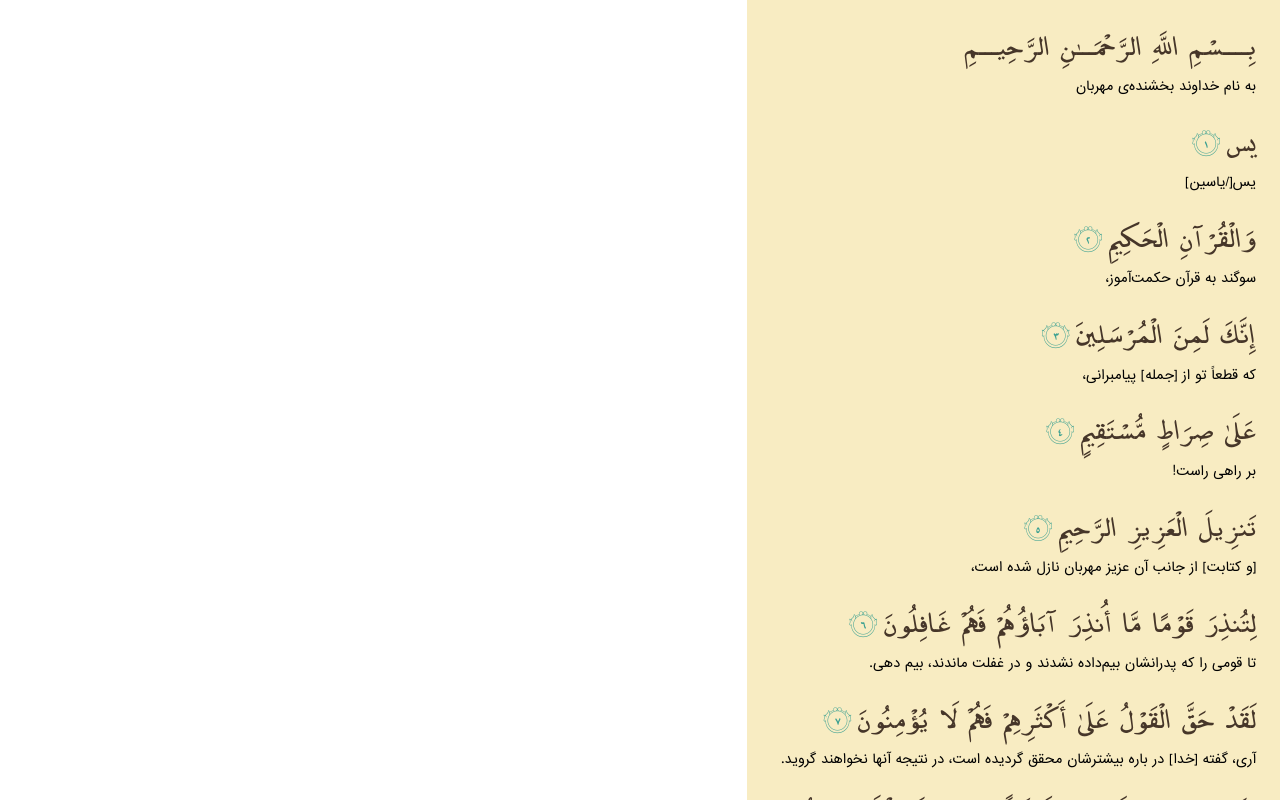
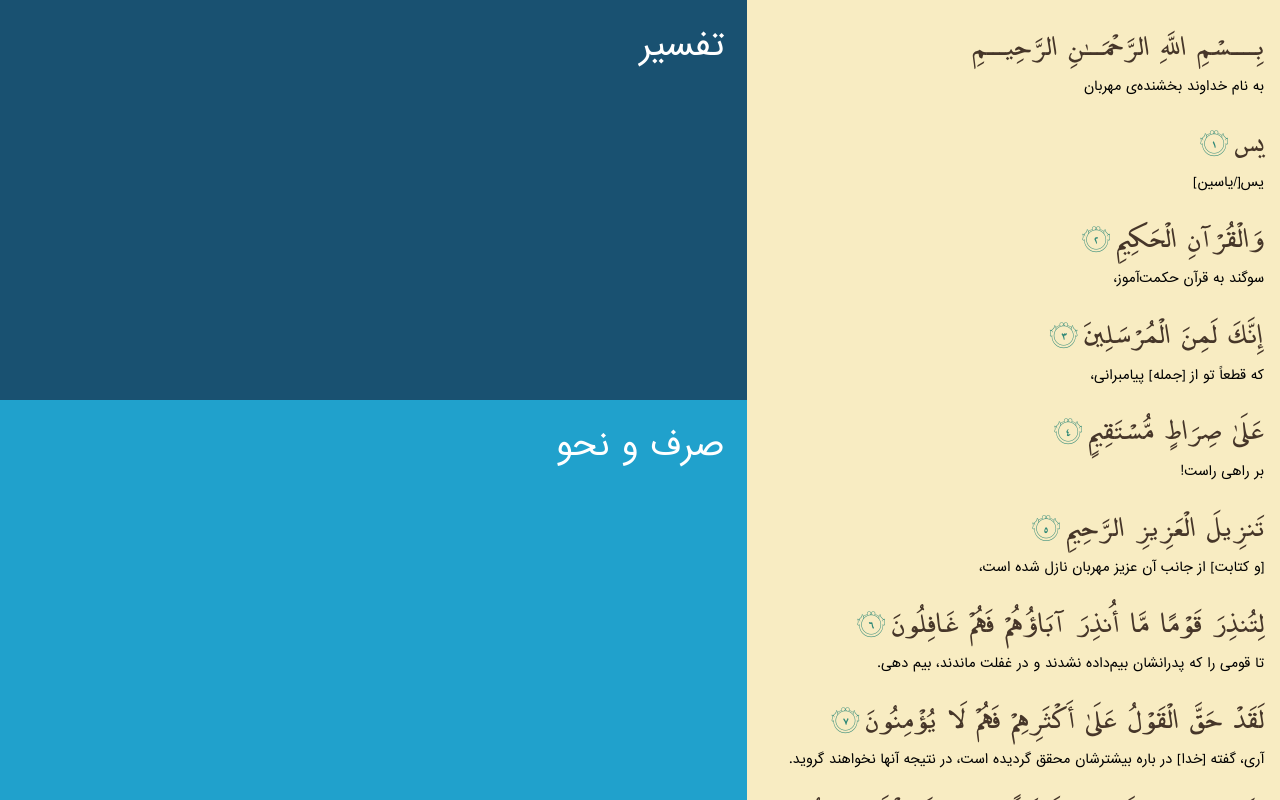
Before and after one commit to QuranPalace/surahyasin.net-angular, a website: page index.html in a window 1280 px wide. Drawn offline with nearby package versions, Linux system fonts and the light colour scheme; some packages are replaced by stand-ins of ours; files whose address does not match are found by name.

Commit message:
detail box added

```diff
--- a/assets/scss/index.scss
+++ b/assets/scss/index.scss
@@ -3,10 +3,13 @@
 @import "foundation.scss";
 $mainTextColor: #463629;
 $seconderyTextColor: #000000;
-$seconderyColor1: #003768;
-$seconderyColor2: #e5c100;
+$seconderyColor1: #195171;
+$seconderyColor2: #20A1CC;
+$seconderyColor3: #9D2727;
+$seconderyColor4: #0C666F;
+$seconderyColor5: #364449;
 $backgroundColor: #F8ECC2;
-$numberColor: #3BA091;
+$numberColor: #2F8877;
 body
 {
 	margin: 0px;
@@ -15,6 +18,16 @@ body
 .row.fullWidth
 {
 	max-width: 100% !important;
+}
+.paddingless
+{
+	padding-left: 0px !important;
+	padding-right: 0px !important;
+}
+.marginless
+{
+	margin-left: 0px !important;
+	margin-right: 0px !important;
 }
 #mainPlate
 {
@@ -27,8 +40,8 @@ body
 	.listPlate
 	{
 		background-color: $backgroundColor;
-		padding-left: 1.5rem;
-		padding-right: 1.5rem;
+		padding-left: 1rem;
+		padding-right: 1rem;
 		p
 		{
 			direction: rtl;
@@ -57,5 +70,56 @@ body
 			color: $seconderyTextColor;
 		}
 	}
+	.detailPlate
+	{
+		h2.title
+		{
+			color:#ffffff;
+			font-size: 2rem;
+			margin-top: 0px;
+			margin-bottom: 2rem;
+			padding-top: 1.4rem;
+			font-family: IRANSans;
+			font-weight: 400;
+			text-align: right;
+			direction: rtl;
+			padding-right: 1.4rem;
+		}
+		p.text
+		{
+			color:#ffffff;
+			font-size: 1.1rem;
+			font-family: IRANSans;
+			font-weight: 300;
+			text-align: right;
+			direction: rtl;
+			padding-right: 2.5rem;
+		}
+		div.bx
+		{
+			height: 400px;
+			width: 100%;
+		}
+		div.tafsirBox
+		{
+			background-color: $seconderyColor1;
+		}
+		div.sarfBox
+		{
+			background-color: $seconderyColor2;
+		}
+		div.hadisBox
+		{
+			background-color: $seconderyColor4;
+		}
+		div.moreDetailBox
+		{
+			background-color: $seconderyColor5;
+		}
+		div.extraDetailBox
+		{
+			background-color: $seconderyColor3;
+		}
+	}
 
 }
--- a/views/home.html
+++ b/views/home.html
@@ -1,4 +1,4 @@
-<div id="mainPlate" class="row fullWidth">
+<div id="mainPlate" class="row fullWidth marginless">
 	<div class="column large-5 listPlate">
 		<div class="bx" ng-repeat="itm in soore.items track by $index">
 			<p class="aye">
@@ -9,5 +9,27 @@
 			</p>
 		</div>
 	</div>
-	<div class="column large-7 detailPlate"></div>
+	<div class="column large-7 detailPlate paddingless">
+		<div class="bx tafsirBox">
+			<h2 class="title">تفسیر</h2>
+			<p class="text"></p>
+		</div>
+		<div class="bx sarfBox">
+			<h2 class="title">صرف و نحو</h2>
+			<p class="text"></p>
+		</div>
+		<div class="bx hadisBox">
+			<h2 class="title">احادیث</h2>
+			<p class="text"></p>
+		</div>
+		<div class="bx moreDetailBox">
+			<h2 class="title">سایر اطلاعات</h2>
+			<p class="text"></p>
+		</div>
+		<div class="bx extraDetailBox">
+			<h2 class="title">اطلاعات بیشتر</h2>
+			<p class="text"></p>
+		</div>
+
+	</div>
 </div>
```
Also changed, not shown: styles/index.css.
